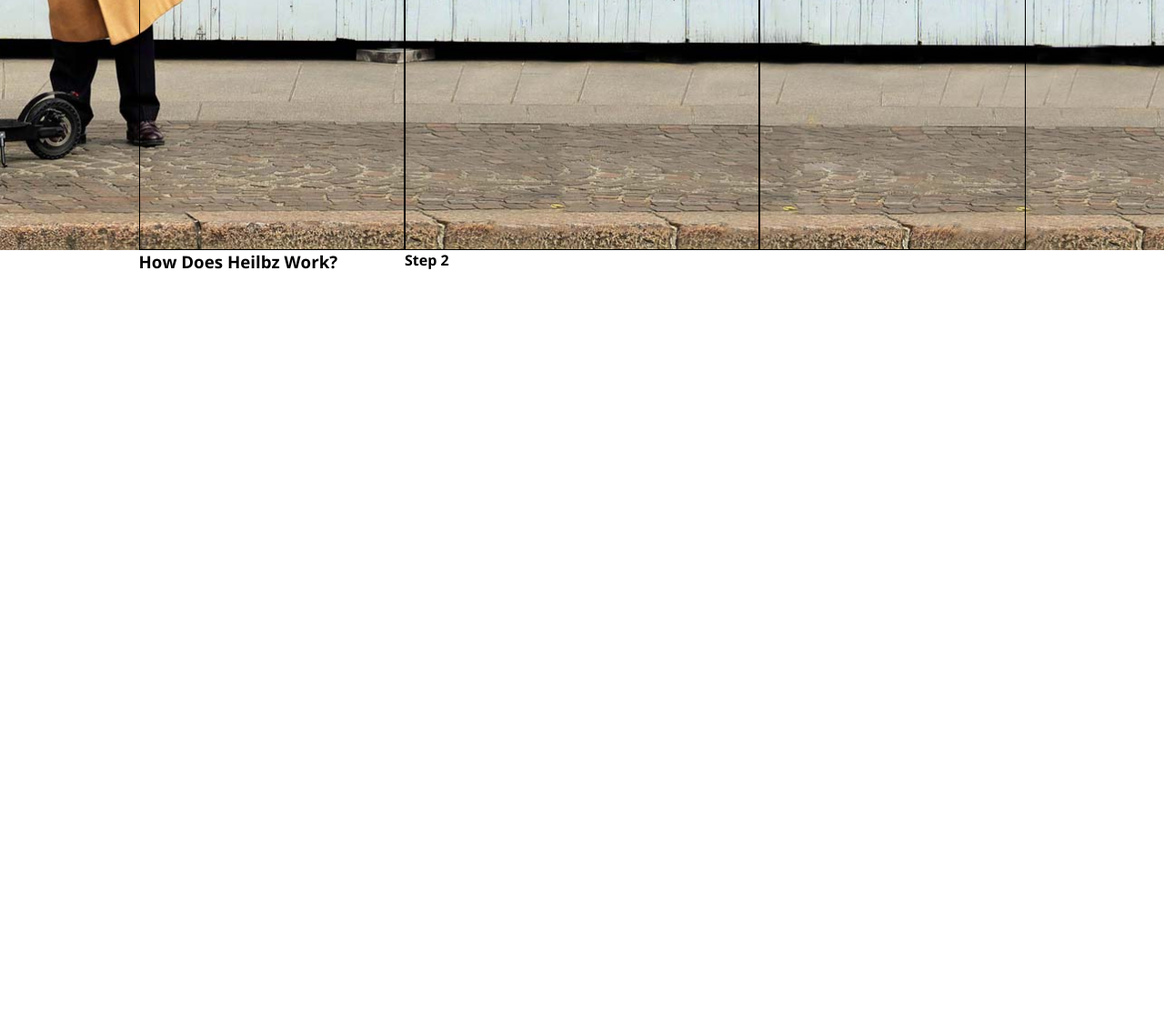
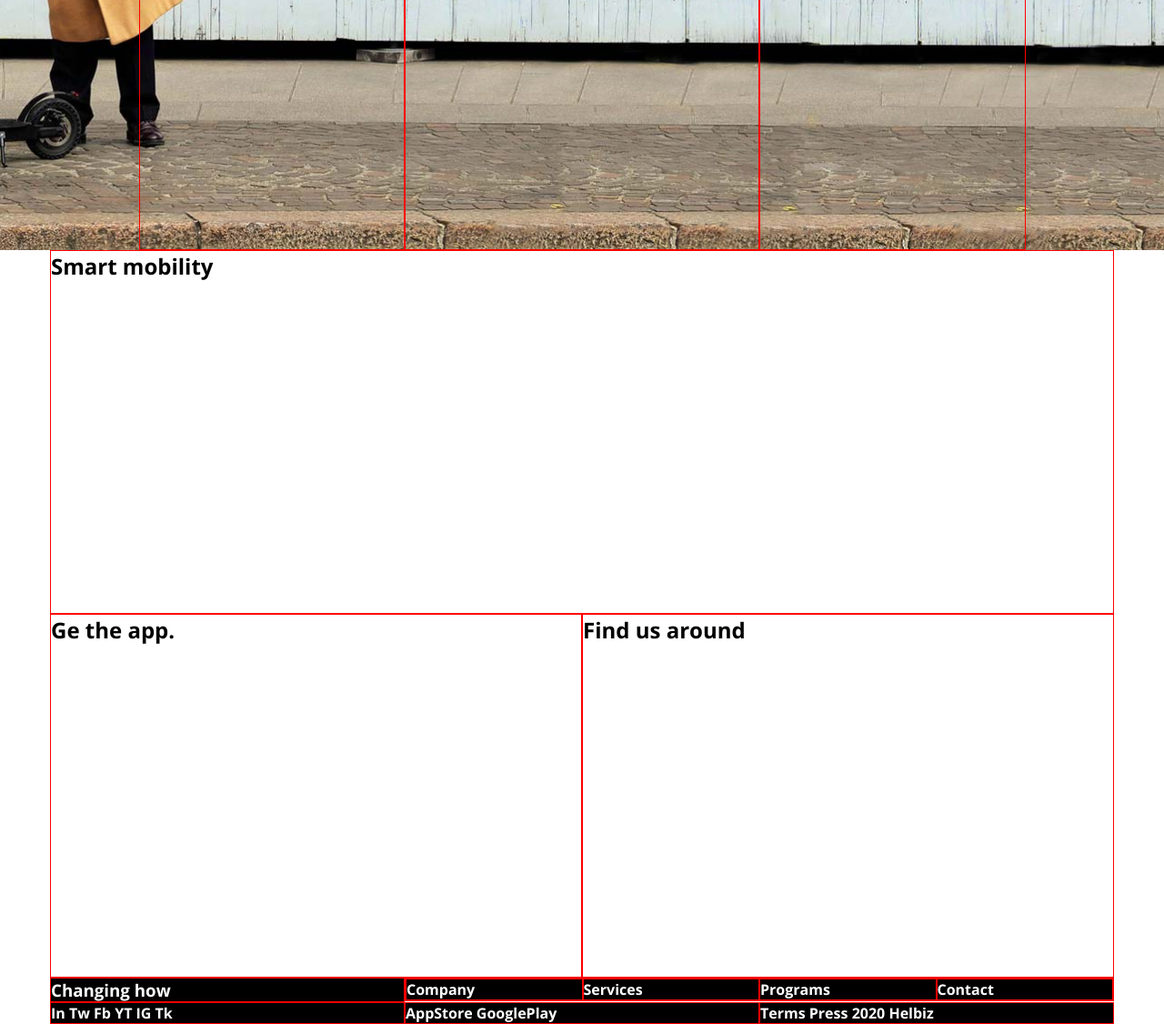
Before and after one commit to gianniruggiero/html-css-helbiz, a plain HTML site: page index.html in a window 1280 px wide. Shown: the part 1850-2976 px from the top of the page at 91% size. Before the commit the page ends 2150 px from the top, so only its background shows below. Drawn offline with nearby package versions, Linux system fonts and the light colour scheme.

Commit message:
completata impostazione generale struttura

```diff
--- a/css/style.css
+++ b/css/style.css
@@ -137,6 +137,7 @@ a {
 }
 /* debug */
 
+/* WORKS sezione */
 
 .works {
   /* debug */
@@ -150,7 +151,7 @@ a {
 }
 
 .works [class*="col-"] {
-  border: 1px solid black;
+  border: 1px solid red;
   height: 700px;
 }
 
@@ -161,3 +162,20 @@ a {
   margin-top: 50px;
 }
 /* debug */
+
+/* FUNCTIONS sezione */
+
+/* debug */
+.infos [class*="col-"] {
+  border: 1px solid red;
+  height: 400px;
+}
+
+/* FOOTER */
+
+/* debug */
+footer [class*="col-"] {
+  color: #fff;
+  background-color: #000;
+  border: 1px solid red;
+}
--- a/index.html
+++ b/index.html
@@ -77,19 +77,19 @@
       <!-- sezione WORKS -->
       <section class="works">
         <div class="container">
-          <div class="offset-lg-1 col-lg-3"> <h3>How Does Heilbz Work?</h3></div>
-          <div class="col-lg-4"></div>
-          <div class="col-lg-3"> <h4>Step 2</h4> </div>
+          <div class="offset-lg-1 col-lg-3 offset-md-1 col-md3 col-xs-12" > <h3>How Does Heilbz Work?</h3></div>
+          <div class="col-lg-4 col-md-4 col-xs-12"></div>
+          <div class="col-lg-3 col-md-3 col-xs-12"> <h4>Step 2</h4> </div>
         </div>
       </section>
       <!-- /sezione WORKS -->
 
-      <!-- sezione FUNCTIONS -->
-      <section class="functions">
+      <!-- sezione INFOS -->
+      <section class="infos">
         <div class="container">
-          <div class="offset-lg-1 col-lg-3"> <h3>How Does Heilbz Work?</h3></div>
-          <div class="col-lg-4"></div>
-          <div class="col-lg-3"> <h4>Step 2</h4> </div>
+          <div class="col-lg-12 col-md-12 col-xs-12"> <h2>Smart mobility</h2></div>
+          <div class="col-lg-6 col-md-6 col-xs-12"> <h2>Ge the app.</h2> </div>
+          <div class="col-lg-6 col-md-6 col-xs-12"> <h2>Find us around</h2> </div>
         </div>
       </section>
       <!-- /sezione FUNCTIONS -->
@@ -97,7 +97,30 @@
     </main>
     <!-- /Contenuto principale -->
     <!-- Footer -->
-    <footer></footer>
+    <footer>
+        <!-- zona TOP header -->
+        <div class="container">
+          <div class="col-lg-4 col-md-12 col-xs-12"> <h3>Changing how</h3> </div>
+          <div class="col-lg-8 col-md-12 col-xs-12">
+            <div class="container">
+              <div class="col-lg-3 col-md-6 col-xs-6"><h4>Company</h4></div>
+              <div class="col-lg-3 col-md-6 col-xs-6"><h4>Services</h4></div>
+              <div class="col-lg-3 col-md-6 col-xs-6"><h4>Programs</h4></div>
+              <div class="col-lg-3 col-md-6 col-xs-6"><h4>Contact</h4></div>
+            </div>
+          </div>
+        </div>
+        <!-- /zona TOP header -->
+        <!-- zona BOTTOM header -->
+        <div class="container">
+          <div class="col-lg-4 col-md-12 col-xs-12"><h4>In Tw Fb YT IG Tk</h4></div>
+          <div class="col-lg-4 col-md-12 col-xs-12"><h4>AppStore GooglePlay</h4></div>
+          <div class="col-lg-4 col-md-12 col-xs-12"><h4>Terms Press 2020 Helbiz</h4></div>
+        </div>
+        <!-- /zona BOTTOM header -->
+
+
+    </footer>
     <!-- /Footer -->
   </body>
 </html>
```
